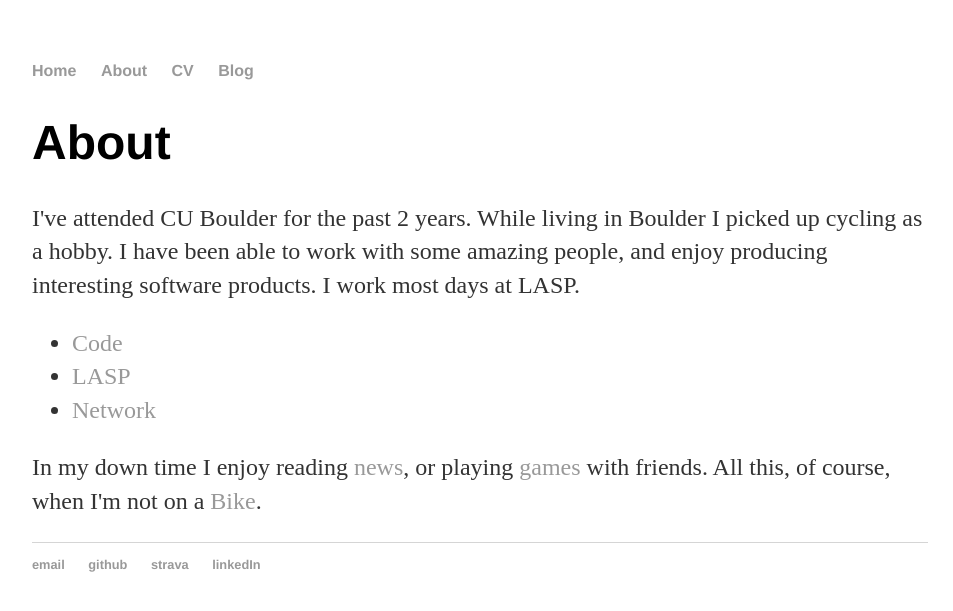
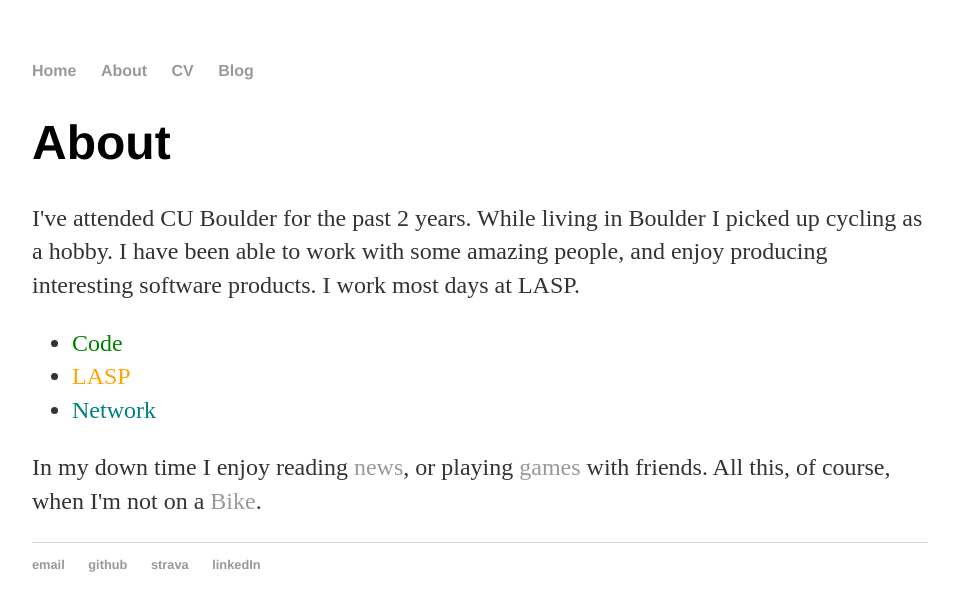
Before and after one commit to joerickard/personalWebsite, a Jekyll site: the page built from about/index.html, in a window 1280 px wide. Shown: the top 611 px of the page, without its empty margins (160-1113 px from the left). Built offline with Jekyll 4.4.1, drawn with Linux system fonts in a browser that asks for light colours.

Commit message:
Update index.html

```diff
--- a/about/index.html
+++ b/about/index.html
@@ -8,9 +8,9 @@
 			<p>I've attended CU Boulder for the past 2 years. While living in Boulder I picked up cycling as a hobby. I have been able to work with some amazing people, and enjoy producing interesting software products. I work most days at LASP.</p>
 
 			<ul class="contacts">
-				<li><a href="https://github.com/joerickard"target="_blank">Code</a></li>
-				<li><a href="http://lasp.colorado.edu/home/"target="_blank">LASP</a></li>
-				<li><a href="https://www.linkedin.com/in/joesrickard"target="_blank">Network</a></li>
+				<li><a href="https://github.com/joerickard"style="color:green"target="_blank">Code</a></li>
+				<li><a href="http://lasp.colorado.edu/home/"style="color:orange"target="_blank">LASP</a></li>
+				<li><a href="https://www.linkedin.com/in/joesrickard"style="color:teal"target="_blank">Network</a></li>
 				</ul>
 
 			<p>In my down time I enjoy reading <a href="https://news.ycombinator.com/"target="_blank">news</a>, or playing <a href="http://steamcommunity.com/profiles/76561198027228209/"target="_blank">games</a> with friends. All this, of course, when I'm not on a <a href="https://www.strava.com/athletes/10227888"target="_blank">Bike</a>.</p>
```
